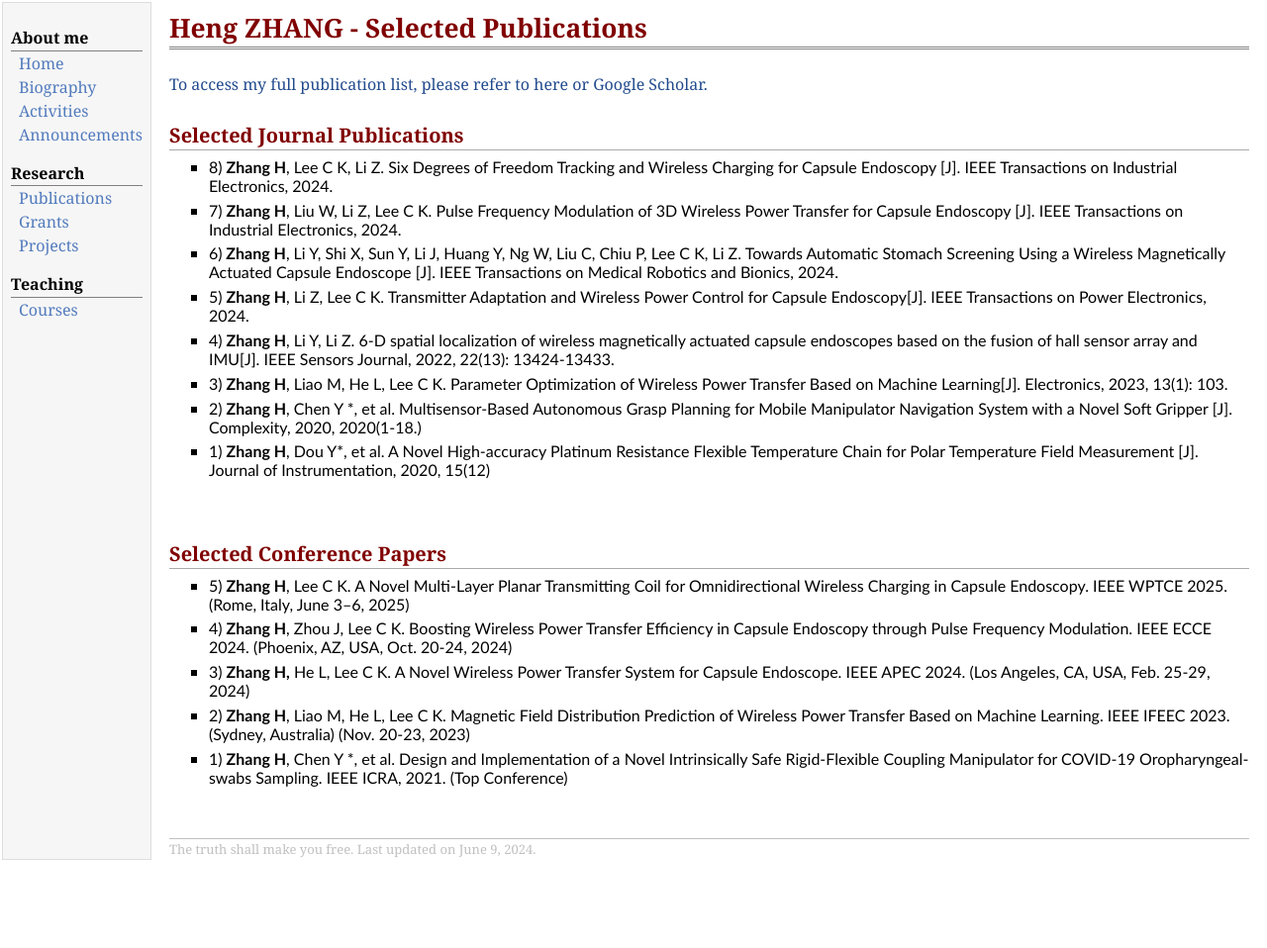
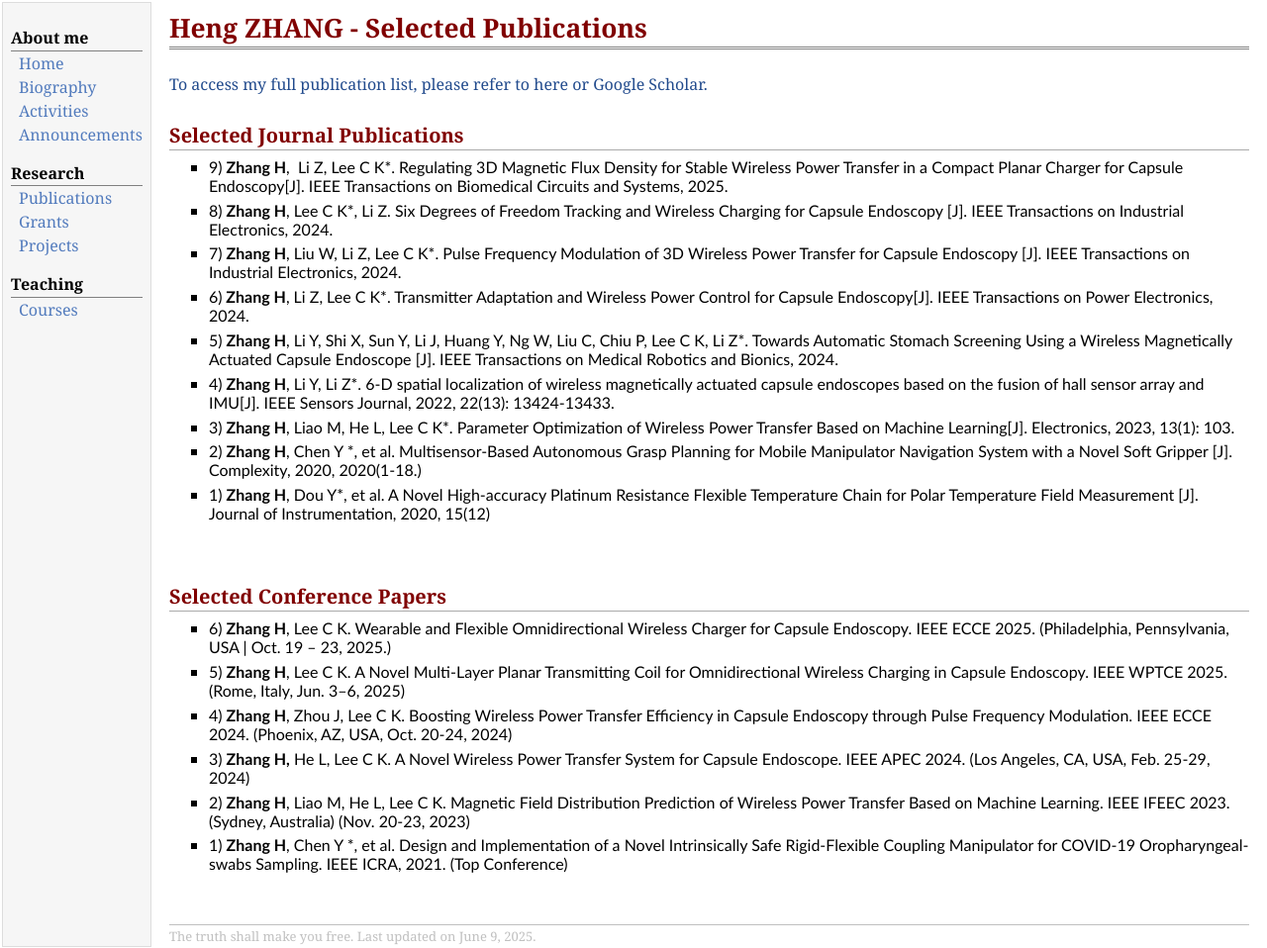
Before and after one commit to ZHANGHengEE/ZHANGHengEE.github.io, a plain HTML site: page publications.html in a window 1280 px wide. Shown: the whole page at 99% size. Before the commit the page ends 879 px from the top, so only its background shows below. Drawn offline with Linux system fonts and the light colour scheme.

Commit message:
Add files via upload

```diff
--- a/publications.html
+++ b/publications.html
@@ -39,41 +39,47 @@
 <a href="https://scholar.google.com.hk/citations?user=Cy7w8JoAAAAJ&amp;amp;hl=en">Google Scholar</a>. <br /></p>
 <h2>Selected Journal Publications</h2>
 <ul>
-	<li>
+
+<li>
 	<p class="auto-style8">
-	8) <strong>Zhang H</strong>,&nbsp;Lee C K, Li Z. Six Degrees of Freedom Tracking
+	9) <strong>Zhang H</strong>,&nbsp; Li Z, Lee C K*. Regulating 3D Magnetic Flux Density for Stable Wireless Power Transfer in a Compact Planar Charger for Capsule Endoscopy[J]. IEEE Transactions on Biomedical Circuits and Systems, 2025. </p>
+</li>
+
+<li>
+	<p class="auto-style8">
+	8) <strong>Zhang H</strong>,&nbsp;Lee C K*, Li Z. Six Degrees of Freedom Tracking
 	and Wireless Charging for Capsule Endoscopy [J]. IEEE Transactions on
 	Industrial Electronics, 2024. </p>
 </li>
 	<li>
 	<p class="auto-style8">
-	7) <strong>Zhang H</strong>, Liu W, Li Z, Lee C K. Pulse Frequency
+	7) <strong>Zhang H</strong>, Liu W, Li Z, Lee C K*. Pulse Frequency
 	Modulation of 3D Wireless Power Transfer for Capsule Endoscopy [J]. IEEE
 	Transactions on Industrial Electronics, 2024. </p>
 </li>
 	<li>
 	<p class="auto-style8">
-	6)<strong> Zhang H</strong>, Li Y, Shi X, Sun Y, Li J, Huang Y, Ng W,
-	Liu C, Chiu P, Lee C K, Li Z. Towards Automatic Stomach Screening Using a
-	Wireless Magnetically Actuated Capsule Endoscope [J]. IEEE Transactions on
-	Medical Robotics and Bionics, 2024.</p>
+	6)<strong> Zhang H</strong>, Li Z, Lee C K*. Transmitter Adaptation
+	and Wireless Power Control for Capsule Endoscopy[J]. IEEE Transactions on
+	Power Electronics, 2024.</p>
 </li>
 	<li>
 	<p class="auto-style8">
-	5) <strong>Zhang H</strong>, Li Z, Lee C K. Transmitter Adaptation
-	and Wireless Power Control for Capsule Endoscopy[J]. IEEE Transactions on
-	Power Electronics, 2024. </p>
+	5) <strong> Zhang H</strong>, Li Y, Shi X, Sun Y, Li J, Huang Y, Ng W,
+	Liu C, Chiu P, Lee C K, Li Z*. Towards Automatic Stomach Screening Using a
+	Wireless Magnetically Actuated Capsule Endoscope [J]. IEEE Transactions on
+	Medical Robotics and Bionics, 2024. </p>
 </li>
 	<li>
 	<p class="auto-style8">
-	4) <strong>Zhang H</strong>, Li Y, Li Z. 6-D spatial localization of
+	4) <strong>Zhang H</strong>, Li Y, Li Z*. 6-D spatial localization of
 	wireless magnetically actuated capsule endoscopes based on the fusion of
 	hall sensor array and IMU[J]. IEEE Sensors Journal, 2022, 22(13):
 	13424-13433.</p>
 </li>
 	<li>
 	<p class="auto-style8">
-	3) <strong>Zhang H</strong>, Liao M, He L, Lee C K. Parameter
+	3) <strong>Zhang H</strong>, Liao M, He L, Lee C K*. Parameter
 	Optimization of Wireless Power Transfer Based on Machine Learning[J].
 	Electronics, 2023, 13(1): 103.</p>
 </li>
@@ -94,10 +100,16 @@
 <h2>Selected Conference Papers</h2>
 <ul>
 <li><p class="auto-style8">
+6) <strong>Zhang H</strong>, Lee C K. <!--StartFragment--><span data-olk-copy-source="MessageBody">
+Wearable and Flexible Omnidirectional Wireless Charger for Capsule Endoscopy</span><!--EndFragment-->. IEEE ECCE
+2025. (Philadelphia, Pennsylvania, USA | Oct. 19 – 23, 2025.)&nbsp; </p>
+</li>
+
+<li><p class="auto-style8">
 5) <strong>Zhang H</strong>, Lee C K. <!--StartFragment--><span data-olk-copy-source="MessageBody">
 A Novel Multi-Layer Planar Transmitting Coil for Omnidirectional Wireless
 Charging in Capsule Endoscopy</span><!--EndFragment-->. IEEE WPTCE
-2025. (Rome, Italy, June 3–6, 2025)&nbsp; </p>
+2025. (Rome, Italy, Jun. 3–6, 2025)&nbsp; </p>
 </li>
 
 <li><p class="auto-style8">
@@ -125,7 +137,7 @@ Efficiency in Capsule Endoscopy through Pulse Frequency Modulation. IEEE ECCE
 </ul>
 <div id="footer">
 <div id="footer0">
-	The truth shall make you free. Last updated on June 9, 2024.</div>
+	The truth shall make you free. Last updated on June 9, 2025.</div>
 </div>
 </td>
 </tr>
```
